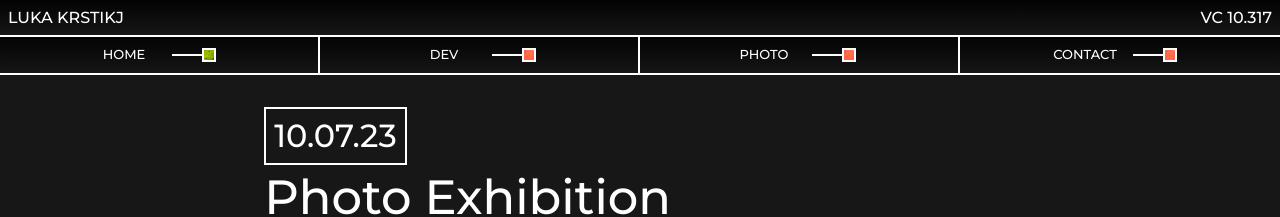
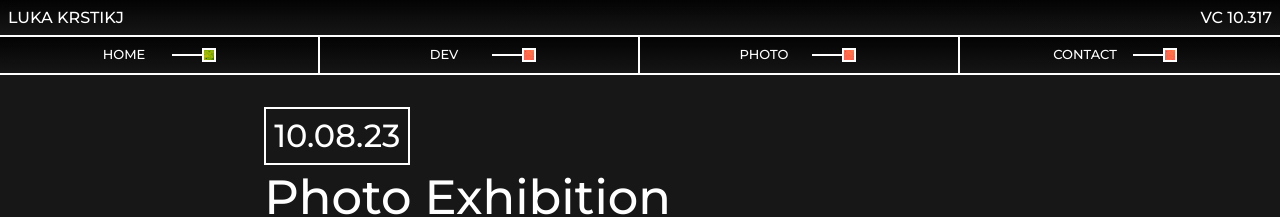
Before and after one commit to lukakrstik/lukakrstik, an Angular app: page /Home in a window 1280 px wide. Shown: the top 217 px of the page. Built offline with nearby package versions, Linux system fonts and the light colour scheme.

Commit message:
date change

```diff
--- a/src/app/dashboard/dashboard.component.html
+++ b/src/app/dashboard/dashboard.component.html
@@ -1,7 +1,7 @@
 <div class="container-fluid fullpage mx-0 pt-0 flex flex-row flex-wrap justify-content-evenly titleWdesc">
 
   <div style="align-self: center" class="text-white py-8">
-    <h2 class="text-white w-fit p-2 border-2 border-white">10.07.23</h2>
+    <h2 class="text-white w-fit p-2 border-2 border-white">10.08.23</h2>
     <h1 class="text-5xl">Photo Exhibition</h1>
     <p>Collection of melancholic depictions of loneliness and <br> depression trough the empty streets and visual chaos.<br></p>
     <h2 routerLinkActive="active" routerLink="/Exhibit" class="bg-white text-krstic w-fit p-2">Enter_ /Exhibit</h2>
```
